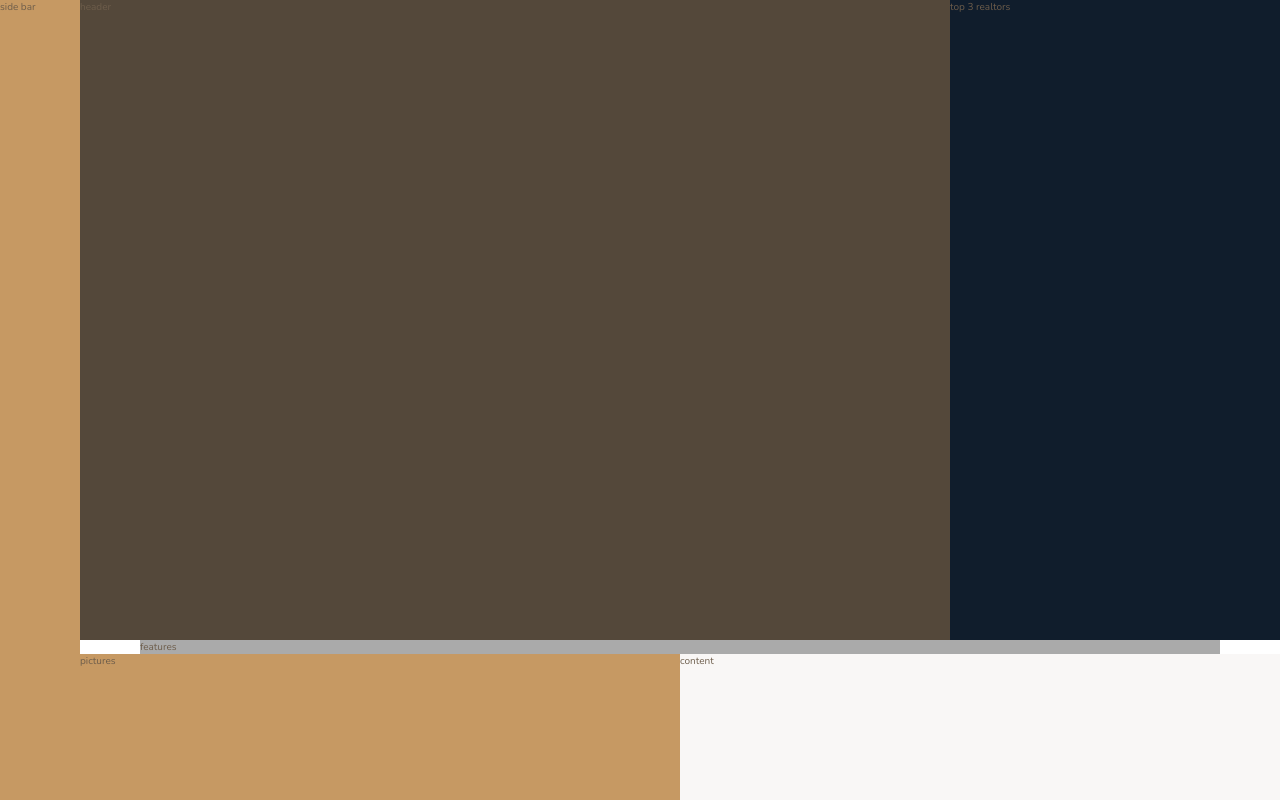
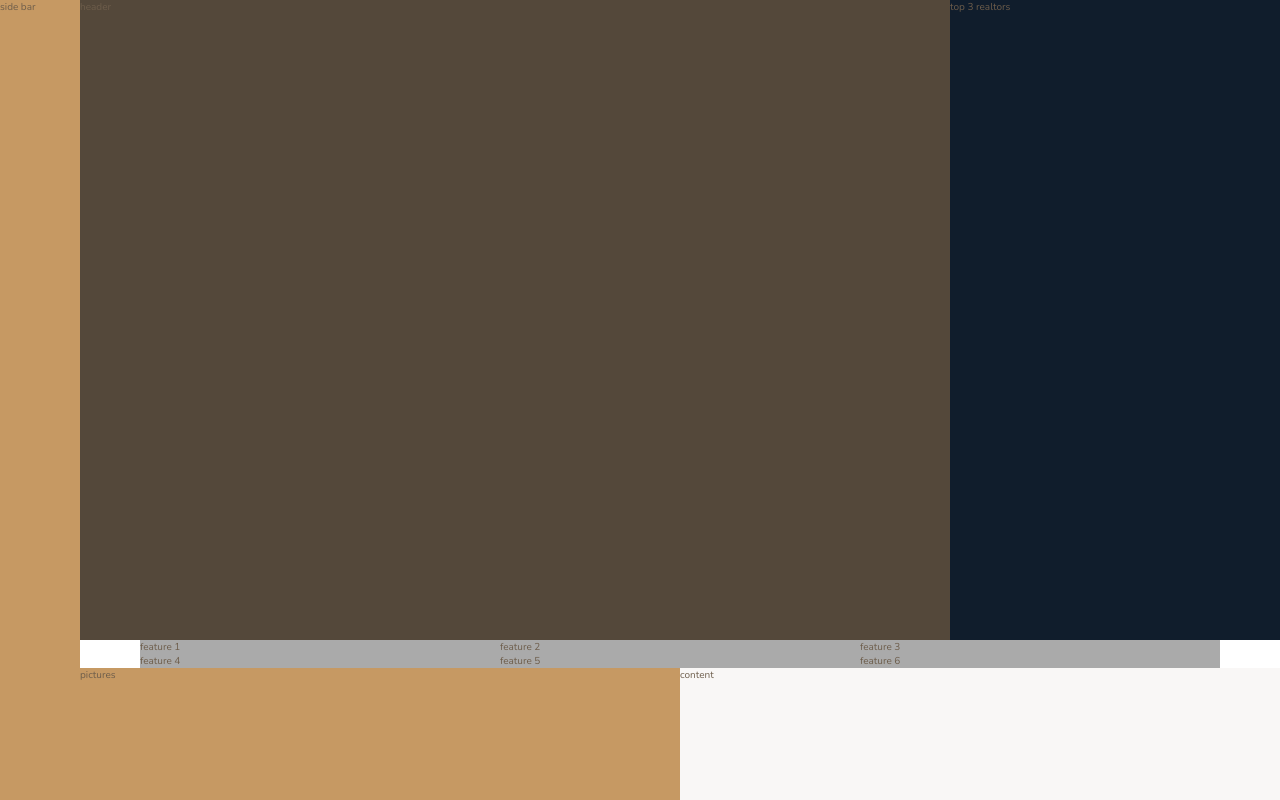
Before and after one commit to front-end-code/nexter, a website: page index.html in a window 1280 px wide. Shown: the top 800 px of the page. Drawn offline with nearby package versions, Linux system fonts and the light colour scheme.

Commit message:
Start FEATURES section - part 1

```diff
--- a/index.html
+++ b/index.html
@@ -24,9 +24,14 @@
         <section class="realtors">
             top 3 realtors
         </section>
-
+        <!-- section.feature{feature $}*6 -->
         <section class="features">
-            features
+            <section class="feature">feature 1</section>
+            <section class="feature">feature 2</section>
+            <section class="feature">feature 3</section>
+            <section class="feature">feature 4</section>
+            <section class="feature">feature 5</section>
+            <section class="feature">feature 6</section>
         </section>
 
         <section class="story__pictures">
--- a/sass/_features.scss
+++ b/sass/_features.scss
@@ -1,4 +1,7 @@
 .features {
     background-color: $color-grey-light-2;
     grid-column: center-start / center-end;
+
+    display: grid;
+    grid-template-columns: repeat(3, 1fr);
 }
```
Also changed, not shown: css/style.css.
